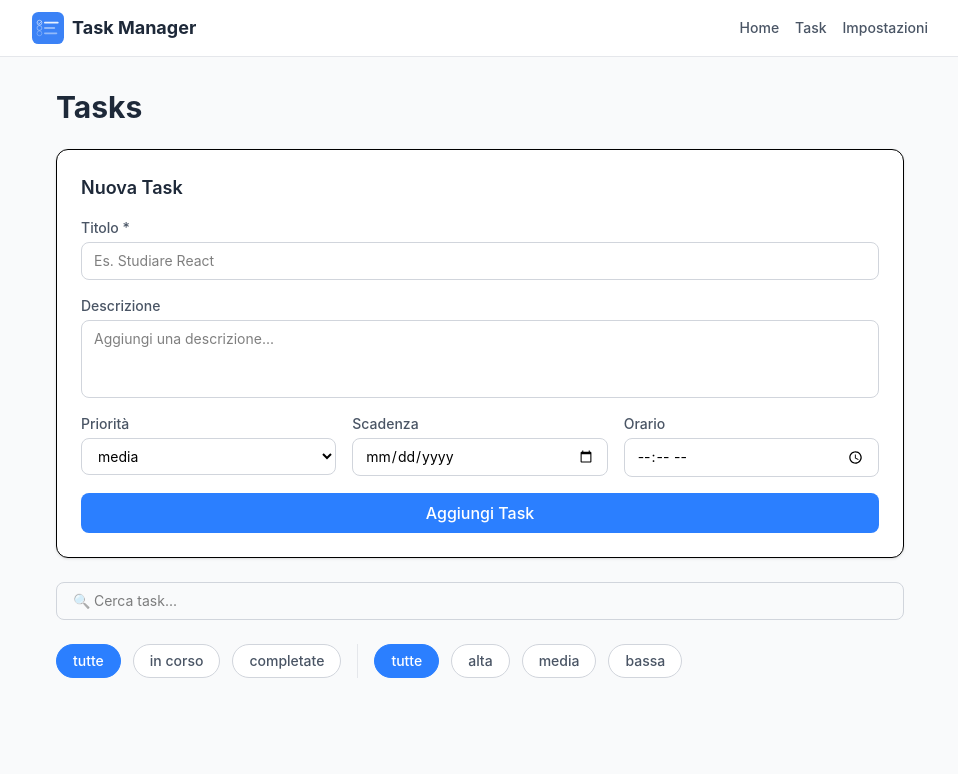
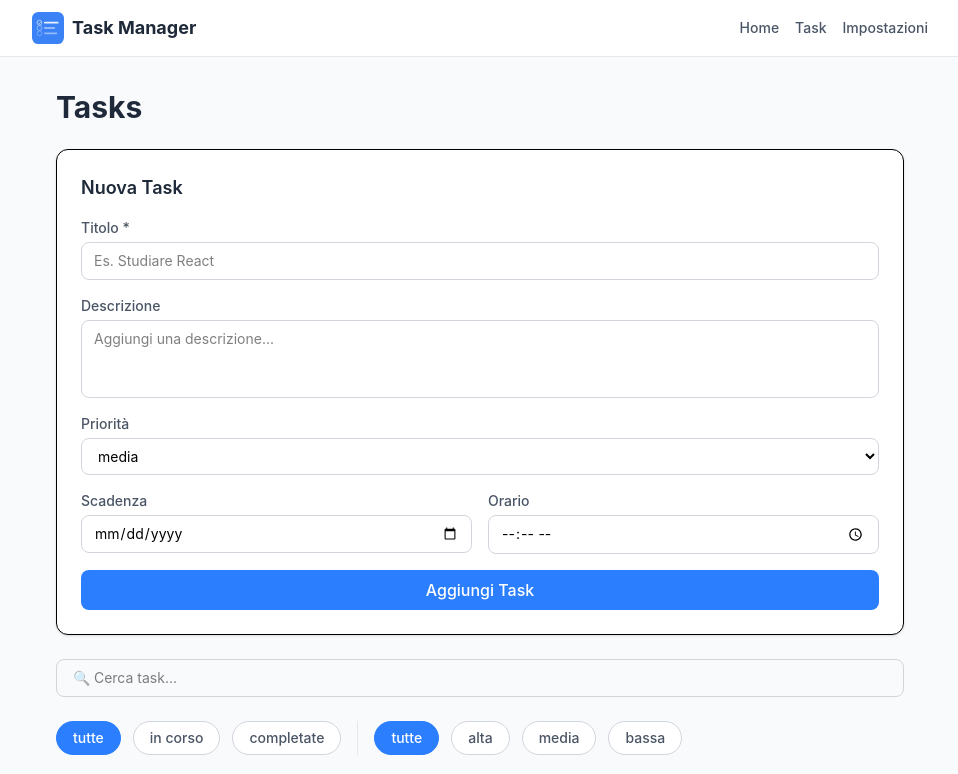
Before and after one commit to VittorioFiorita/Task-Manager, a React (Vite) app: page /tasks in a window 1280 px wide. Shown: the top 774 px of the page, without its empty margins (160-1118 px from the left). Built offline with nearby package versions, Linux system fonts and the light colour scheme.

Commit message:
fix layout form e task edit

```diff
--- a/src/components/TaskCard.jsx
+++ b/src/components/TaskCard.jsx
@@ -1,4 +1,4 @@
-import { useState } from 'react'
+import { useState, useEffect } from 'react'
 import PriorityBadge from './PriorityBadge'
 import { Link } from 'react-router-dom'
 import { useTranslation } from 'react-i18next'
@@ -11,6 +11,14 @@ function TaskCard({ title, description, priority, dueDate, time, completed, onDe
     const [nuovaPriorita, setNuovaPriorita] = useState(priority)
     const [nuovaData, setNuovaData] = useState(dueDate)
     const [nuovoOrario, setNuovoOrario] = useState(time || '')
+
+    useEffect(() => {
+        setNuovoTitolo(title)
+        setNuovaDescrizione(description)
+        setNuovaPriorita(priority)
+        setNuovaData(dueDate)
+        setNuovoOrario(time || '')
+    }, [title, description, priority, dueDate, time])
 
     function handleEdit() {
         if (!nuovoTitolo.trim()) return
--- a/src/components/TaskForm.jsx
+++ b/src/components/TaskForm.jsx
@@ -72,8 +72,8 @@ function TaskForm({ onAddTask }) {
         />
       </div>
 
-      <div className="grid grid-cols-1 sm:grid-cols-3 gap-4">
-        <div className="flex flex-col gap-1 flex-1">
+      <div className="flex flex-col gap-4">
+        <div className="flex flex-col gap-1">
           <label className="text-sm font-medium text-gray-600 dark:text-gray-300">{t('form.priority')}</label>
           <select
             name="priority"
@@ -87,7 +87,8 @@ function TaskForm({ onAddTask }) {
           </select>
         </div>
 
-        <div className="flex flex-col gap-1 flex-1">
+        <div className="grid grid-cols-2 gap-4">
+          <div className="flex flex-col gap-1">
             <label className="text-sm font-medium text-gray-600 dark:text-gray-300">{t('form.dueDate')}</label>
             <input
               type="date"
@@ -97,8 +98,7 @@ function TaskForm({ onAddTask }) {
               className="border border-gray-300 dark:border-gray-600 dark:bg-gray-700 dark:text-white rounded-lg px-3 py-2 text-sm focus:outline-none focus:border-blue-400"
             />
           </div>
-
-        <div className="flex flex-col gap-1 flex-1">
+          <div className="flex flex-col gap-1">
             <label className="text-sm font-medium text-gray-600 dark:text-gray-300">{t('form.time')}</label>
             <input
               type="time"
@@ -107,6 +107,7 @@ function TaskForm({ onAddTask }) {
               onChange={handleChange}
               className="border border-gray-300 dark:border-gray-600 dark:bg-gray-700 dark:text-white rounded-lg px-3 py-2 text-sm focus:outline-none focus:border-blue-400"
             />
+          </div>
         </div>
       </div>
 
```
Lines whose indentation alone changed are shown as unchanged.
